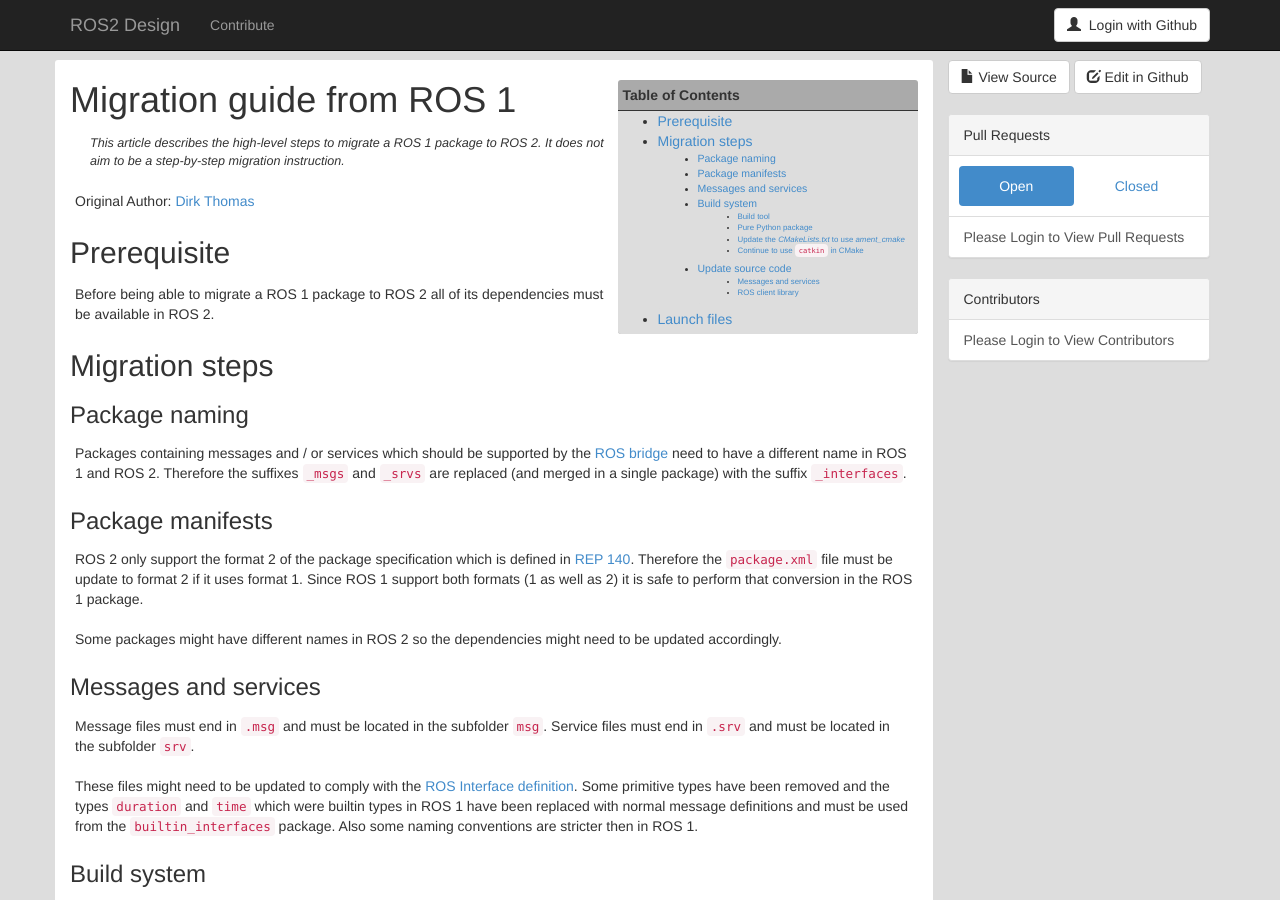
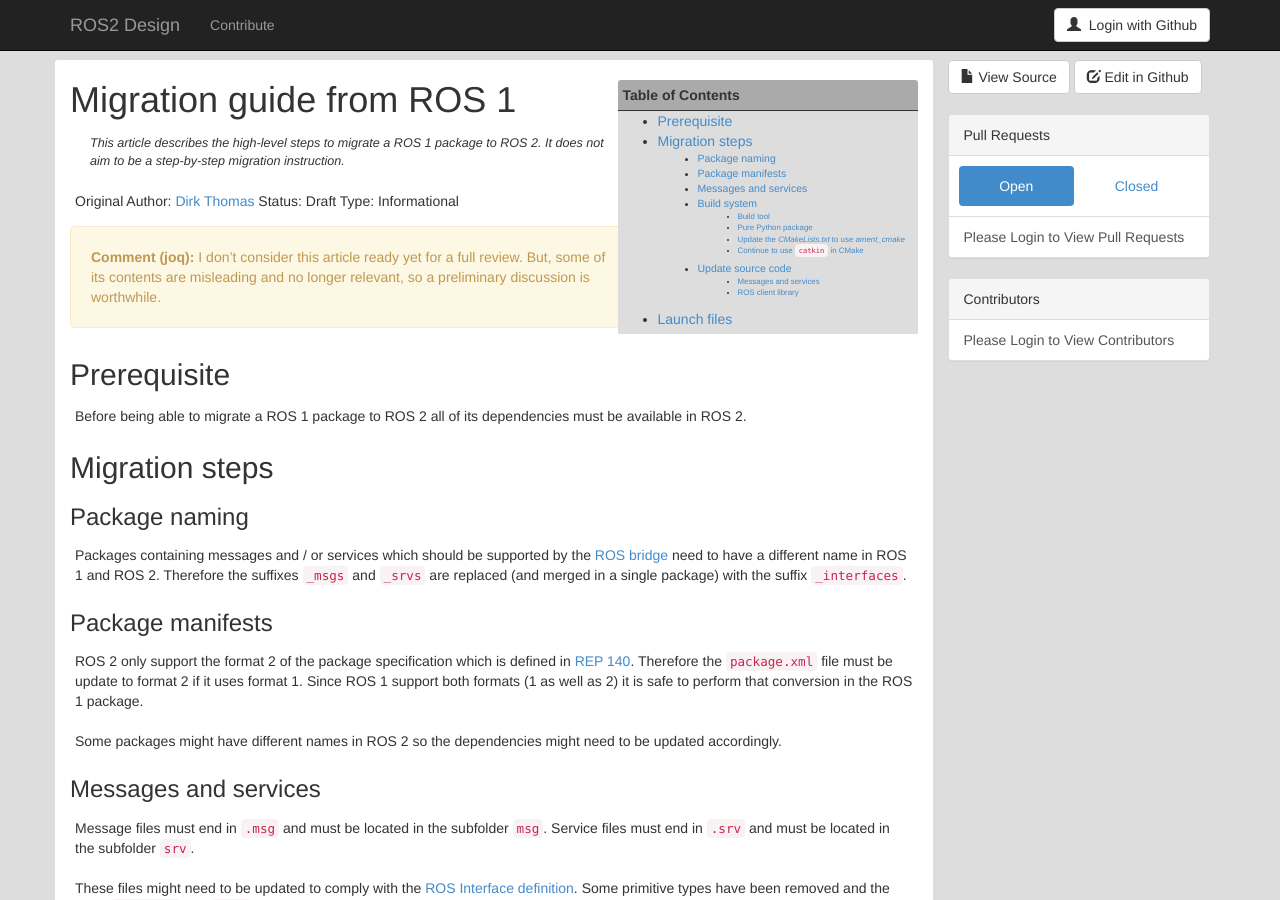
Before and after one commit to ros2/design, a Jekyll site: the page built from articles/200_migration_guide_from_ros1.md, in a window 1280 px wide and 900 px high. Built offline with Jekyll 4.4.1, drawn with Linux system fonts in a browser that asks for light colours; nearby versions of some CDN libraries.

Commit message:
initiate preliminary review, adding Status and Type, like a REP

```diff
--- a/articles/200_migration_guide_from_ros1.md
+++ b/articles/200_migration_guide_from_ros1.md
@@ -19,6 +19,13 @@
 </div>
 
 Original Author: {{ page.author }}
+Status: Draft
+Type: Informational
+
+<div class="alert alert-warning" markdown="1">
+  **Comment (joq):** I don't consider this article ready yet for a full review.
+  But, some of its contents are misleading and no longer relevant, so a preliminary discussion is worthwhile.
+</div>
 
 
 ## Prerequisite
```
